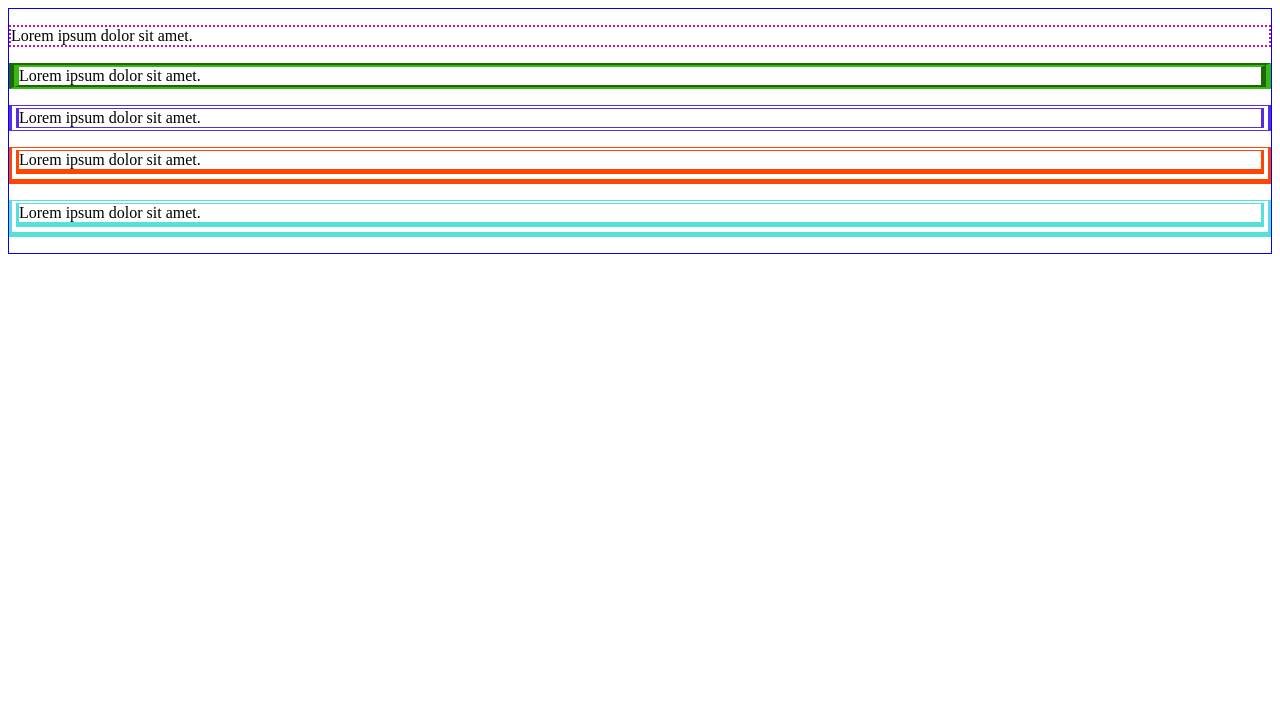
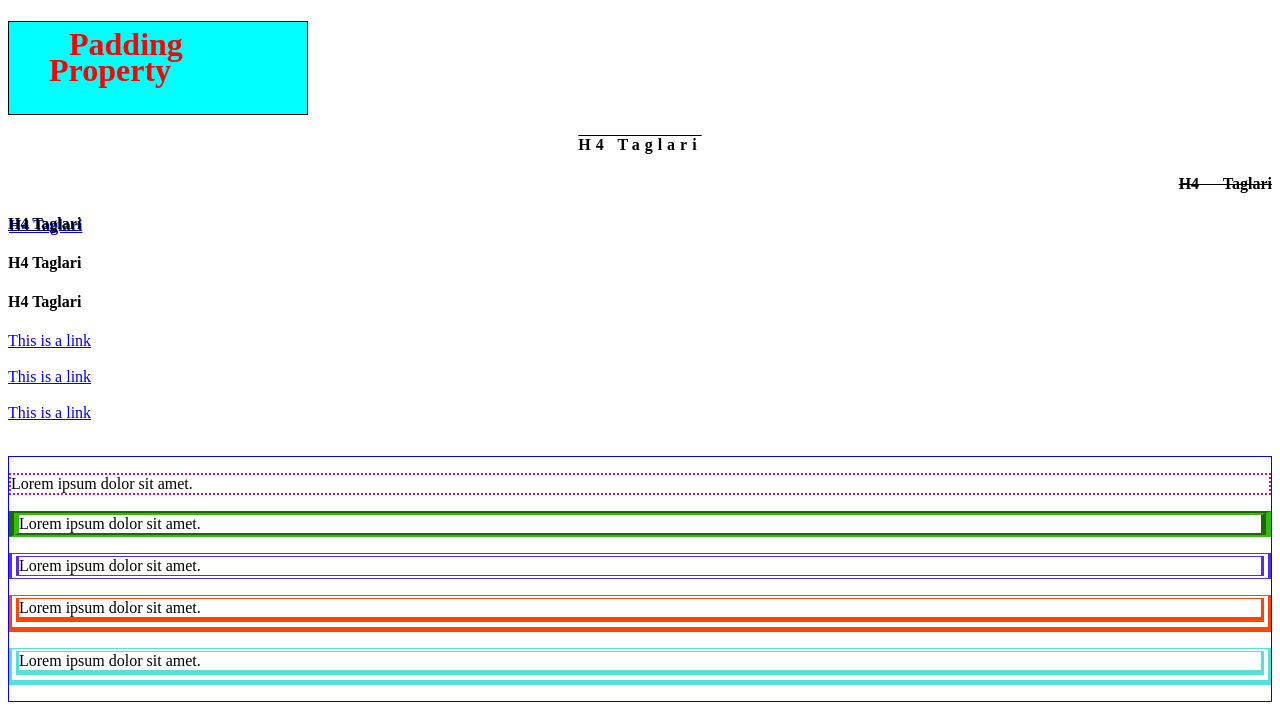
Before and after one commit to Victor-Valery/Frontend_2_-VoltranClub_Webpage-, a plain HTML site: page border.html in a window 1280 px wide. Drawn offline with Linux system fonts and the light colour scheme.

Commit message:
html_css_studies

```diff
--- a/border.css
+++ b/border.css
@@ -1,28 +1,67 @@
-.div1{
-    border: 1px solid   blue;
+.par1 {
+  text-indent: 20px;
+  border: 1px solid black;
+  background-color: aqua;
+  padding-top: 10px;
+  padding-right: 20px;
+  padding-bottom: 30px;
+  padding-left: 40px;
+  width: 300px;
+  box-sizing: border-box;
+  color: red;
+  line-height: 0.8;
 }
-
-#par-1{
+.tag1 {
+  text-align: center;
+  text-decoration: overline;
+  letter-spacing: 5px;
+}
+.tag2 {
+  text-align: right;
+  text-decoration: line-through;
+  word-spacing: 20px;
+}
+.tag3 {
+  text-align: left;
+  text-decoration: underline;
+  text-shadow: 1px 2px blue;
+}
+a:hover {
+  color: crimson;
+}
+a:visited {
+  color: darkgreen;
+}
+a:hover {
+  color: darkorange;
+}
+a:active {
+  color: hotpink;
+}
+.div1 {
+  border: 1px solid blue;
+}
+#par-1 {
   border-style: dotted;
   border-width: 2px;
   border-color: mediumvioletred;
 }
-#par-2{
+#par-2 {
   border-style: groove;
   border-width: 4px 10px;
   border-color: rgb(53, 187, 12);
 }
-#par-3{
+#par-3 {
   border-style: double;
   border-width: 4px 10px;
   border-color: rgba(62, 13, 223, 0.87);
 }
-#par-4{
+#par-4 {
   border-style: double;
   border-width: 4px 10px 15px;
   border-color: orangered;
 }
-#par-5{
+#par-5 {
   border-style: double;
   border-width: 4px 10px 15px;
   border-color: rgba(17, 214, 204, 0.712);
--- a/border.html
+++ b/border.html
@@ -10,6 +10,22 @@
 </head>
 
 <body>
+<h1 class="par1">Padding Property</h1>
+
+<h4  class="tag1">H4 Taglari</h4>
+<h4  class="tag2">H4 Taglari</h4>
+<h4  class="tag3">H4 Taglari</h4>
+<h4  class="tag4">H4 Taglari</h4>
+<h4  class="tag5">H4 Taglari</h4>
+
+<p>
+
+<a id="link1" href="#" target="_blank">This is a link</a> <br><br>
+<a id="link2" href="#" target="_blank">This is a link</a> <br><br>
+<a id="link3" href="#" target="_blank">This is a link</a> <br><br>
+
+</p>
+
     <div class="div1">
         <p id="par-1">Lorem ipsum dolor sit amet.</p>
         <p id="par-2">Lorem ipsum dolor sit amet.</p>
@@ -20,9 +36,6 @@
 
 
 
-
-
-
 </body>
 
 </html>
```
Lines whose indentation alone changed are shown as unchanged.
